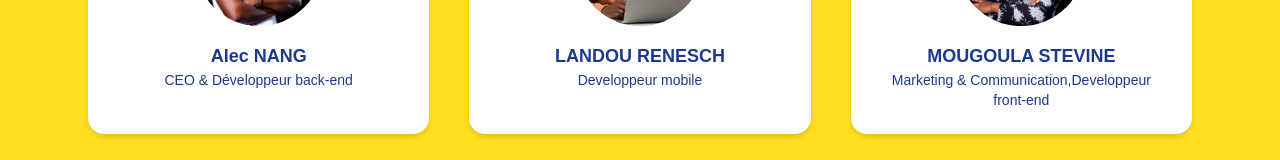
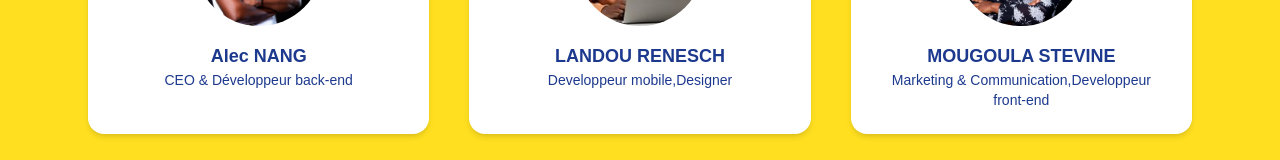
Before and after one commit to ChefOnanga27/paradise-numerique, a React (Vite) app: page / in a window 1280 px wide. Shown: the part 2728-2888 px from the top of the page. Built offline with nearby package versions, Linux system fonts and the light colour scheme.

Commit message:
modification des partenaires

```diff
--- a/src/pages/Index.jsx
+++ b/src/pages/Index.jsx
@@ -8,7 +8,6 @@ import logopro from "../assets/logo pro.png"
 import onix from "../assets/onix.jpg"
 import ecole241 from "../assets/ecole241.jpg"
 import opopo from "../assets/opopo.jpg"
-import academy from "../assets/academy.jpg"
 import alec from "../assets/alec.jpg"
 import stevine from "../assets/stevine.jpg"
 import jc from "../assets/jc.jpg"
@@ -136,7 +135,7 @@ Message : ${formData.get("message")}
           <div className="grid grid-cols-1 sm:grid-cols-2 md:grid-cols-3 gap-10">
             {[
               {img: alec, name: "Alec NANG", role: "CEO & Développeur back-end"},
-              {img: homme, name: "LANDOU RENESCH", role: "Developpeur mobile"},
+              {img: homme, name: "LANDOU RENESCH", role: "Developpeur mobile,Designer"},
               {img: stevine, name: "MOUGOULA STEVINE", role: "Marketing & Communication,Developpeur front-end"},
               {img: jc, name: "Jean-Claude SPERANDEZI", role: "Developpeur front-end"},
               {img: homme3, name: "LEE-CHARLY ", role: "VIBE CODEUR"},
```
